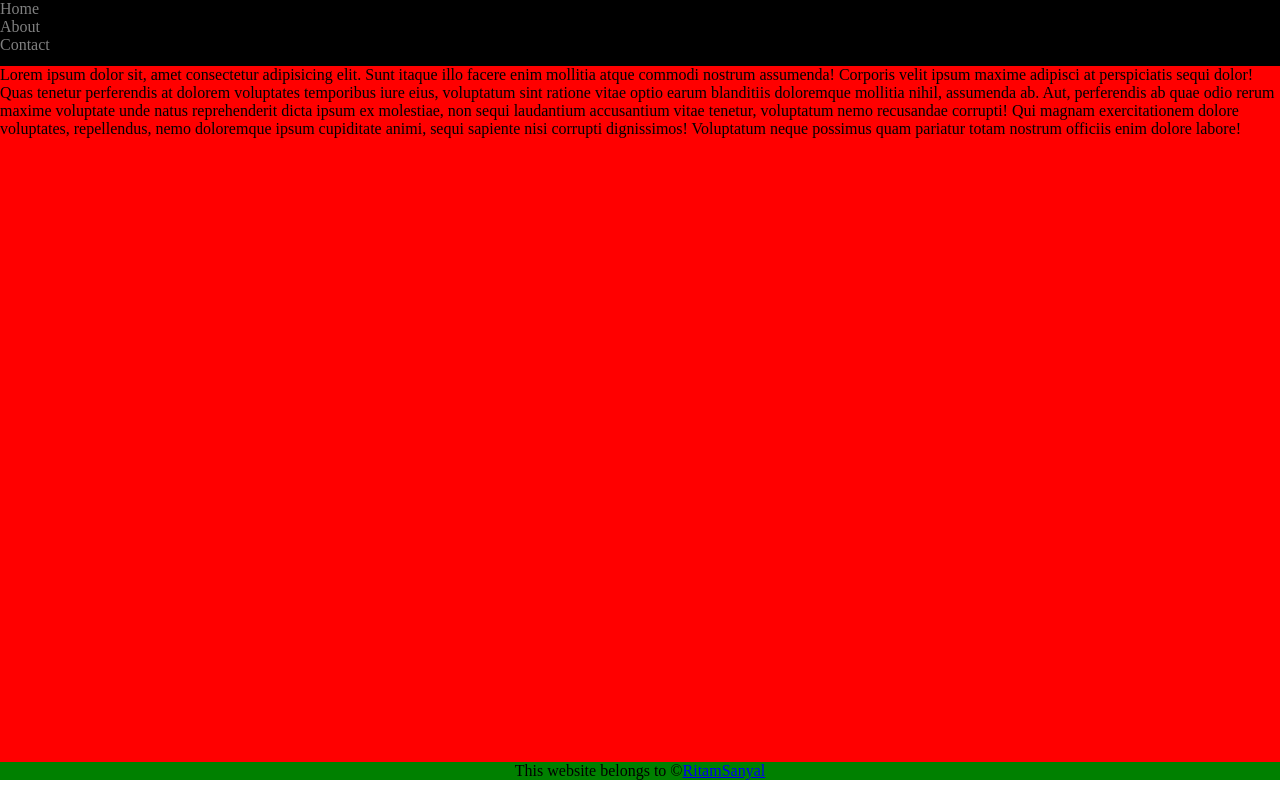
After one commit to RitamSanyal/webdevstrt, a web app: file HTML/10_inline_styles.html in a window 1280 px wide. The commit adds this page. Run offline with its HTML, style and script files only (its server is not run), Linux system fonts and the light colour scheme.

Commit message:
new website

```diff
--- a/CSS/05_09.css
+++ b/CSS/05_09.css
@@ -3,7 +3,7 @@
     width: 345px;
     background: wheat;
     color: white;
-    margin: 14px 4px;
+    margin: 14px 4px 14px 10px;
     padding: 2px;
     border: 8px ridge gold;
     border-radius: 9px;
@@ -25,7 +25,7 @@
 }
 
 * {
-    margin: 1px;
-    padding: 1px;
+    margin: 0px;
+    padding: 0px;
     background: black;
 }
--- /dev/null
+++ b/CSS/06_10_style.css
@@ -0,0 +1,20 @@
+header {
+    height: 66px;
+    background: black;
+    color: gray;
+}
+
+.content {
+    background: red;
+    height: 87vh;
+}
+
+footer {
+    background: green;
+    text-align: center;
+}
+
+* {
+    margin: 0;
+    padding: 0;
+}
--- /dev/null
+++ b/HTML/10_inline_styles.html
@@ -0,0 +1,37 @@
+<!DOCTYPE html>
+<html lang="en">
+
+<head>
+    <meta charset="UTF-8">
+    <meta name="viewport" content="width=device-width, initial-scale=1.0">
+    <link rel="stylesheet" href="/CSS/06_10_style.css">
+    <title>Document</title>
+</head>
+
+<body>
+    <header>
+        <ul>
+            <li>Home</li>
+            <li>About</li>
+            <li>Contact</li>
+        </ul>
+    </header>
+
+    <body>
+        <div class="content">
+            Lorem ipsum dolor sit, amet consectetur adipisicing elit. Sunt itaque illo facere enim mollitia atque
+            commodi nostrum assumenda! Corporis velit ipsum maxime adipisci at perspiciatis sequi dolor! Quas tenetur
+            perferendis at dolorem voluptates temporibus iure eius, voluptatum sint ratione vitae optio earum blanditiis
+            doloremque mollitia nihil, assumenda ab. Aut, perferendis ab quae odio rerum maxime voluptate unde natus
+            reprehenderit dicta ipsum ex molestiae, non sequi laudantium accusantium vitae tenetur, voluptatum nemo
+            recusandae corrupti! Qui magnam exercitationem dolore voluptates, repellendus, nemo doloremque ipsum
+            cupiditate animi, sequi sapiente nisi corrupti dignissimos! Voluptatum neque possimus quam pariatur totam
+            nostrum officiis enim dolore labore!
+        </div>
+    </body>
+    <footer>
+        This website belongs to &copy;<a href="http://github.com/RitamSanyal">RitamSanyal</a>
+    </footer>
+</body>
+
+</html>
```
